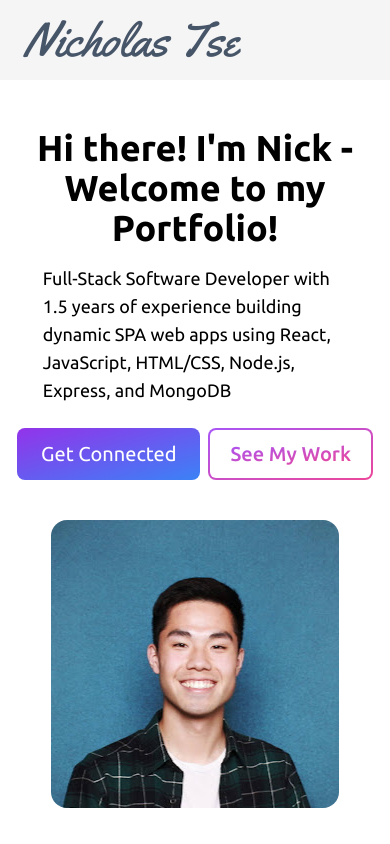
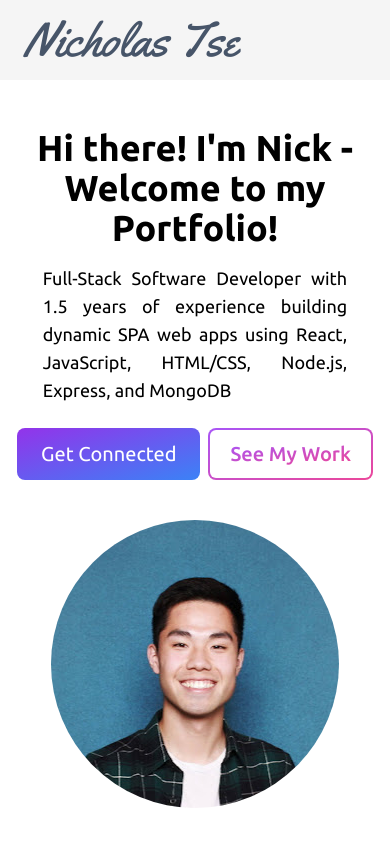
Before and after one commit to n-tse/portfolio-website, a React (Vite) app: page / in a window 390 px wide. Shown: the top 844 px of the page. Built offline with nearby package versions, Linux system fonts and the light colour scheme; some icons are missing.

Commit message:
update Hero responsiveness; fix hero button scroll offsets

```diff
--- a/src/components/Hero.jsx
+++ b/src/components/Hero.jsx
@@ -7,11 +7,11 @@ const Hero = () => {
   return (
     <section name="Home" className="min-h-fit w-full my-12 lg:my-20 xl:mb-28 xl:mt-32">
       <div className="max-w-screen-xl mx-auto flex flex-col items-center justify-center h-4/5 px-4 lg:flex-row lg:pl-20">
-        <div className="flex flex-col justify-center items-center h-full md:items-start md:w-4/5 lg:w-3/5 xl:w-[72%]">
-          <h2 className="text-4xl text-center md:text-5xl sm:w-3/4 md:text-start md:w-full lg:text-6xl max-w-screen-lg font-bold">
+        <div className="flex flex-col justify-center items-center h-full lg:items-start md:w-4/5 lg:w-3/5 xl:w-[72%]">
+          <h2 className="text-4xl text-center md:text-5xl sm:w-9/10 lg:text-start lg:w-full lg:text-6xl max-w-screen-lg font-bold">
             Hi there! I'm Nick - Welcome to my Portfolio!
           </h2>
-          <p className="py-4 text-lg md:text-xl lg:w-[85%] max-w-[85%]">
+          <p className="py-4 text-lg md:text-xl lg:w-[85%] max-w-[85%] text-justify lg:text-start">
             Full-Stack Software Developer with 1.5 years of experience building
             dynamic SPA web apps using React, JavaScript, HTML/CSS, Node.js,
             Express, and MongoDB
@@ -21,7 +21,7 @@ const Hero = () => {
               to={"Contact"}
               smooth
               duration={500}
-              offset={-50}
+              offset={-80}
               className="text-xl text-white bg-gradient-to-br from-purple-600 to-blue-500 hover:bg-gradient-to-bl rounded-lg px-6 py-3 my-2 text-center cursor-pointer"
             >
               {/* hover:to-purple-600 */}
@@ -31,7 +31,7 @@ const Hero = () => {
               to={"Projects"}
               smooth
               duration={500}
-              offset={-50}
+              offset={-80}
               className="text-xl flex items-center justify-center p-0.5 my-2 ml-2 overflow-hidden rounded-lg group bg-gradient-to-br from-purple-500 to-pink-500 hover:text-white font-medium cursor-pointer"
             >
               <span className="px-5 py-2.5 transition-all ease-in duration-100 bg-white rounded-md text-center group-hover:bg-opacity-0">
@@ -46,8 +46,7 @@ const Hero = () => {
           <img
             src={heroImg}
             alt="my professional screenshot"
-            // className="rounded-2xl mx-auto w-4/5 md:w-full"
-            className="rounded-2xl mx-auto my-4 w-full min-w-fit"
+            className="rounded-full mx-auto my-4 w-full min-w-fit"
           />
         </div>
       </div>
```
